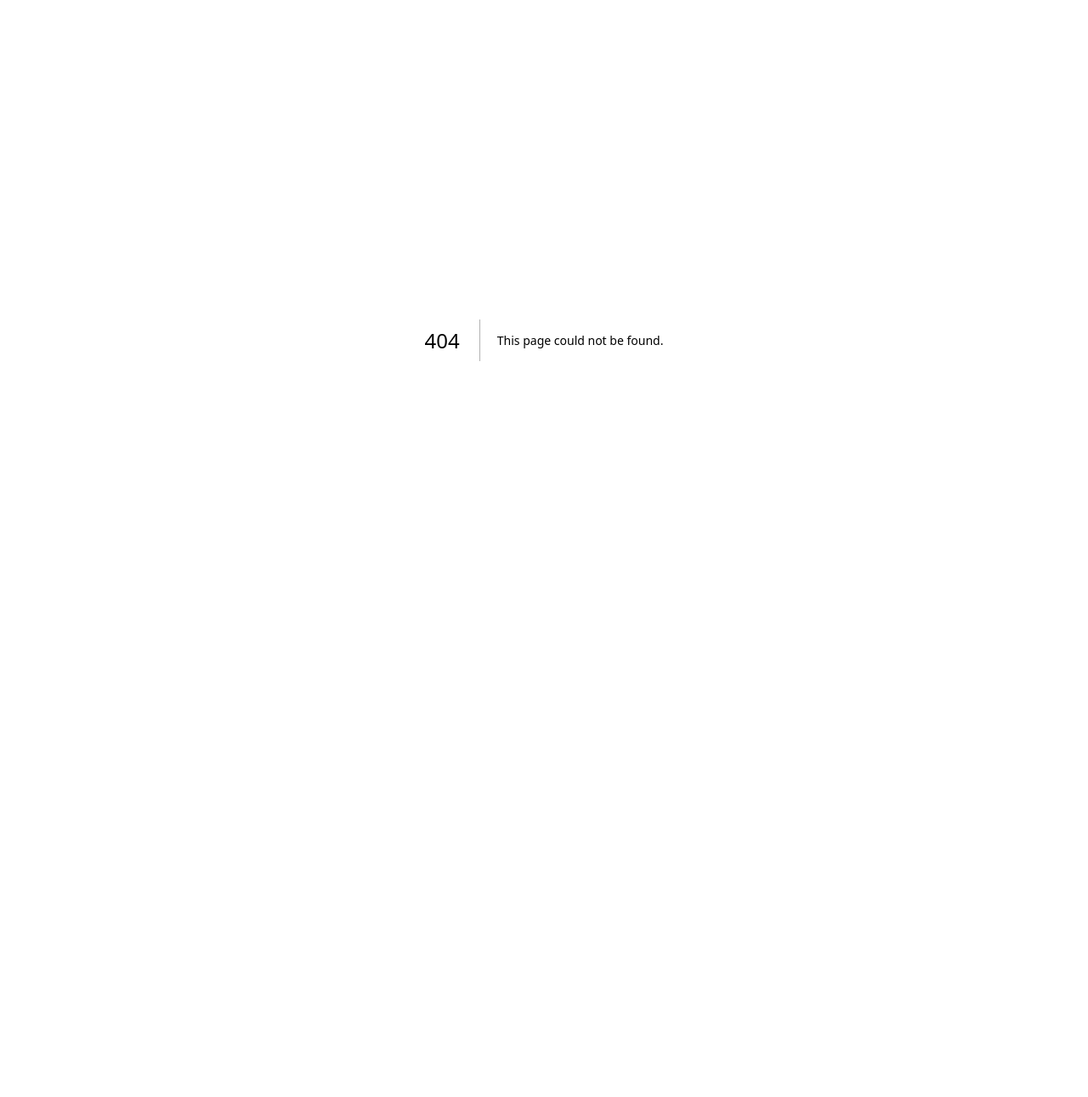
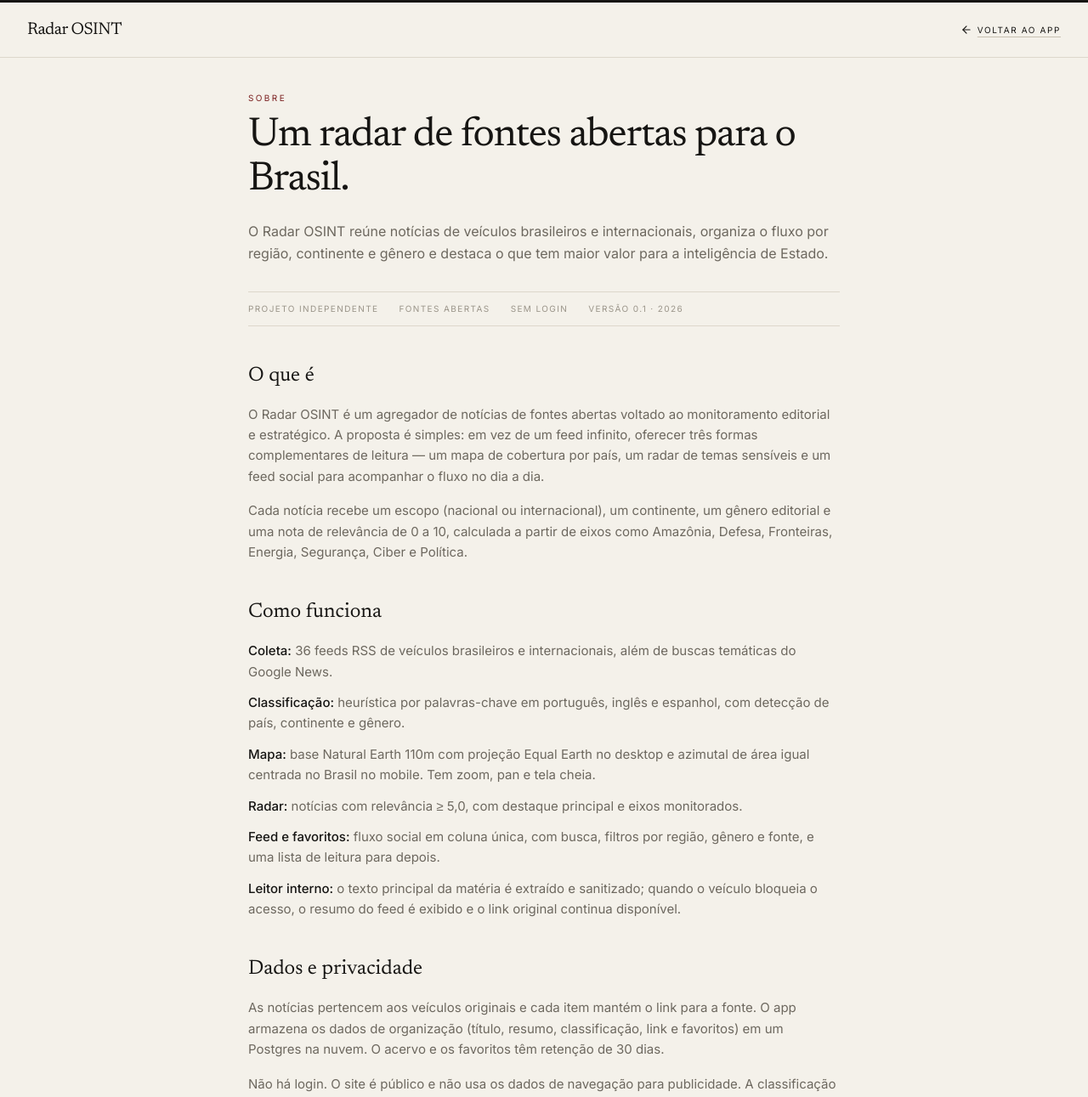
Before and after one commit to victorcapile/osint-brasil, a Next.js app: page /sobre in a window 1280 px wide. Before the commit this address had no page. Shown: the top 1291 px of the page at 85% size. Before the commit the page ends 800 px from the top, so only its background shows below. Built offline with nearby package versions, Linux system fonts and the light colour scheme.

Commit message:
Adiciona página Sobre com metodologia, privacidade e autoria

```diff
--- /dev/null
+++ b/src/app/sobre/page.tsx
@@ -0,0 +1,182 @@
+import type { Metadata } from "next";
+import Link from "next/link";
+import { ArrowLeft, ArrowUpRight } from "lucide-react";
+
+export const metadata: Metadata = {
+  title: "Sobre — Radar OSINT",
+  description:
+    "Sobre o Radar OSINT: agregador de fontes abertas para a inteligência brasileira. Projeto independente de Victor Capile.",
+};
+
+export default function AboutPage() {
+  return (
+    <div className="min-h-screen">
+      <div className="h-[3px] bg-ink" />
+
+      <header className="border-b border-line">
+        <div className="mx-auto flex h-16 max-w-[1440px] items-center justify-between gap-4 px-5 lg:px-8">
+          <Link
+            href="/"
+            className="font-serif text-[20px] tracking-tight text-ink"
+          >
+            Radar OSINT
+          </Link>
+          <Link
+            href="/"
+            className="inline-flex items-center gap-1.5 text-[10px] uppercase tracking-[0.16em] text-ink underline decoration-line-strong underline-offset-4 transition hover:decoration-accent"
+          >
+            <ArrowLeft className="h-3.5 w-3.5" />
+            Voltar ao app
+          </Link>
+        </div>
+      </header>
+
+      <main className="mx-auto max-w-[760px] px-5 py-10 lg:px-8">
+        <p className="text-[10px] uppercase tracking-[0.24em] text-accent">
+          Sobre
+        </p>
+        <h1 className="mt-3 font-serif text-[38px] leading-[1.08] tracking-tight text-ink sm:text-[48px]">
+          Um radar de fontes abertas para o Brasil.
+        </h1>
+        <p className="mt-5 text-[16px] leading-relaxed text-muted">
+          O Radar OSINT reúne notícias de veículos brasileiros e internacionais,
+          organiza o fluxo por região, continente e gênero e destaca o que tem
+          maior valor para a inteligência de Estado.
+        </p>
+
+        <div className="mt-8 flex flex-wrap gap-x-6 gap-y-2 border-y border-line py-3 text-[10px] uppercase tracking-[0.14em] text-faint">
+          <span>Projeto independente</span>
+          <span>Fontes abertas</span>
+          <span>Sem login</span>
+          <span>Versão 0.1 · 2026</span>
+        </div>
+
+        <section className="mt-10 space-y-4">
+          <h2 className="font-serif text-[24px] text-ink">O que é</h2>
+          <p className="text-[15px] leading-relaxed text-muted">
+            O Radar OSINT é um agregador de notícias de fontes abertas voltado ao
+            monitoramento editorial e estratégico. A proposta é simples: em vez
+            de um feed infinito, oferecer três formas complementares de leitura —
+            um mapa de cobertura por país, um radar de temas sensíveis e um feed
+            social para acompanhar o fluxo no dia a dia.
+          </p>
+          <p className="text-[15px] leading-relaxed text-muted">
+            Cada notícia recebe um escopo (nacional ou internacional), um
+            continente, um gênero editorial e uma nota de relevância de 0 a 10,
+            calculada a partir de eixos como Amazônia, Defesa, Fronteiras,
+            Energia, Segurança, Ciber e Política.
+          </p>
+        </section>
+
+        <section className="mt-10 space-y-4">
+          <h2 className="font-serif text-[24px] text-ink">Como funciona</h2>
+          <ul className="space-y-3 text-[15px] leading-relaxed text-muted">
+            <li>
+              <strong className="font-medium text-ink">Coleta:</strong> 36 feeds
+              RSS de veículos brasileiros e internacionais, além de buscas
+              temáticas do Google News.
+            </li>
+            <li>
+              <strong className="font-medium text-ink">Classificação:</strong>{" "}
+              heurística por palavras-chave em português, inglês e espanhol, com
+              detecção de país, continente e gênero.
+            </li>
+            <li>
+              <strong className="font-medium text-ink">Mapa:</strong> base
+              Natural Earth 110m com projeção Equal Earth no desktop e azimutal
+              de área igual centrada no Brasil no mobile. Tem zoom, pan e tela
+              cheia.
+            </li>
+            <li>
+              <strong className="font-medium text-ink">Radar:</strong> notícias
+              com relevância ≥ 5,0, com destaque principal e eixos monitorados.
+            </li>
+            <li>
+              <strong className="font-medium text-ink">Feed e favoritos:</strong>{" "}
+              fluxo social em coluna única, com busca, filtros por região,
+              gênero e fonte, e uma lista de leitura para depois.
+            </li>
+            <li>
+              <strong className="font-medium text-ink">Leitor interno:</strong>{" "}
+              o texto principal da matéria é extraído e sanitizado; quando o
+              veículo bloqueia o acesso, o resumo do feed é exibido e o link
+              original continua disponível.
+            </li>
+          </ul>
+        </section>
+
+        <section className="mt-10 space-y-4">
+          <h2 className="font-serif text-[24px] text-ink">Dados e privacidade</h2>
+          <p className="text-[15px] leading-relaxed text-muted">
+            As notícias pertencem aos veículos originais e cada item mantém o
+            link para a fonte. O app armazena os dados de organização (título,
+            resumo, classificação, link e favoritos) em um Postgres na nuvem. O
+            acervo e os favoritos têm retenção de 30 dias.
+          </p>
+          <p className="text-[15px] leading-relaxed text-muted">
+            Não há login. O site é público e não usa os dados de navegação para
+            publicidade. A classificação é heurística e pode cometer erros de
+            contexto; ela não substitui uma análise humana.
+          </p>
+        </section>
+
+        <section className="mt-10 space-y-4">
+          <h2 className="font-serif text-[24px] text-ink">Stack</h2>
+          <p className="text-[14px] leading-relaxed text-muted">
+            Next.js 16 (App Router) · React 19 · TypeScript · Tailwind CSS 4 ·
+            PostgreSQL (Neon) · d3-geo/d3-zoom · Readability · Vercel.
+          </p>
+        </section>
+
+        <section className="mt-10 border-t border-line pt-8">
+          <p className="text-[10px] uppercase tracking-[0.2em] text-faint">
+            Quem fez
+          </p>
+          <h2 className="mt-2 font-serif text-[30px] tracking-tight text-ink">
+            Victor Capile
+          </h2>
+          <p className="mt-2 text-[15px] leading-relaxed text-muted">
+            Idealização e desenvolvimento do projeto. Projeto independente, sem
+            vínculo institucional.
+          </p>
+          <div className="mt-4 flex flex-wrap gap-4 text-[10px] uppercase tracking-[0.16em]">
+            <a
+              href="https://github.com/victorcapile"
+              target="_blank"
+              rel="noopener noreferrer"
+              className="inline-flex items-center gap-1 text-ink underline decoration-line-strong underline-offset-4 transition hover:decoration-accent"
+            >
+              GitHub
+              <ArrowUpRight className="h-3 w-3" />
+            </a>
+            <a
+              href="https://github.com/victorcapile/osint-brasil"
+              target="_blank"
+              rel="noopener noreferrer"
+              className="inline-flex items-center gap-1 text-ink underline decoration-line-strong underline-offset-4 transition hover:decoration-accent"
+            >
+              Código-fonte
+              <ArrowUpRight className="h-3 w-3" />
+            </a>
+            <a
+              href="https://osintbrasil.vercel.app"
+              target="_blank"
+              rel="noopener noreferrer"
+              className="inline-flex items-center gap-1 text-ink underline decoration-line-strong underline-offset-4 transition hover:decoration-accent"
+            >
+              Site
+              <ArrowUpRight className="h-3 w-3" />
+            </a>
+          </div>
+        </section>
+
+        <footer className="mt-12 flex flex-col gap-3 border-t border-line pt-6 text-[11px] leading-relaxed text-faint sm:flex-row sm:items-center sm:justify-between">
+          <p>Radar OSINT · Projeto independente · 2026</p>
+          <Link href="/" className="transition hover:text-ink">
+            Voltar ao Radar
+          </Link>
+        </footer>
+      </main>
+    </div>
+  );
+}
--- a/src/components/Dashboard.tsx
+++ b/src/components/Dashboard.tsx
@@ -1,5 +1,6 @@
 "use client";
 
+import Link from "next/link";
 import { useEffect, useMemo, useState } from "react";
 import type { ReactNode } from "react";
 import { ChevronDown, RefreshCw, Search, X } from "lucide-react";
@@ -551,7 +552,7 @@ export default function Dashboard() {
 
       <div className="sticky top-0 z-40 border-b-2 border-ink bg-paper/95 backdrop-blur-sm">
         <div className="mx-auto max-w-[1440px] px-5 lg:px-8">
-          <nav className="flex items-end gap-8">
+          <nav className="flex items-end gap-5 sm:gap-8">
             {VIEWS.map((item) => {
               const active = view === item.id;
               const count = countFor(item.id);
@@ -580,6 +581,12 @@ export default function Dashboard() {
                 </button>
               );
             })}
+            <Link
+              href="/sobre"
+              className="ml-auto shrink-0 py-4 text-[9px] uppercase tracking-[0.16em] text-faint transition hover:text-ink sm:text-[10px]"
+            >
+              Sobre
+            </Link>
           </nav>
         </div>
       </div>
@@ -669,11 +676,23 @@ export default function Dashboard() {
 
       <footer className="mt-16 border-t border-line">
         <div className="mx-auto flex max-w-[1440px] flex-col gap-2 px-5 py-8 text-[11px] leading-relaxed text-faint sm:flex-row sm:items-center sm:justify-between lg:px-8">
-          <p>Radar OSINT · MVP local · Coleta via RSS · Classificação heurística</p>
-          <p>
-            Fontes abertas. Edite{" "}
-            <code className="text-ink-soft">src/lib/sources.ts</code> para adicionar feeds.
-          </p>
+          <p>Radar OSINT · Projeto independente · Coleta via RSS · Classificação heurística</p>
+          <div className="flex flex-wrap items-center gap-x-4 gap-y-1">
+            <Link
+              href="/sobre"
+              className="text-[10px] uppercase tracking-[0.14em] text-faint transition hover:text-ink"
+            >
+              Sobre
+            </Link>
+            <a
+              href="https://github.com/victorcapile/osint-brasil"
+              target="_blank"
+              rel="noopener noreferrer"
+              className="text-[10px] uppercase tracking-[0.14em] text-faint transition hover:text-ink"
+            >
+              GitHub
+            </a>
+          </div>
         </div>
       </footer>
     </div>
```
Also changed, not shown: 1 other file (tests, documents, lock files or other folders).
